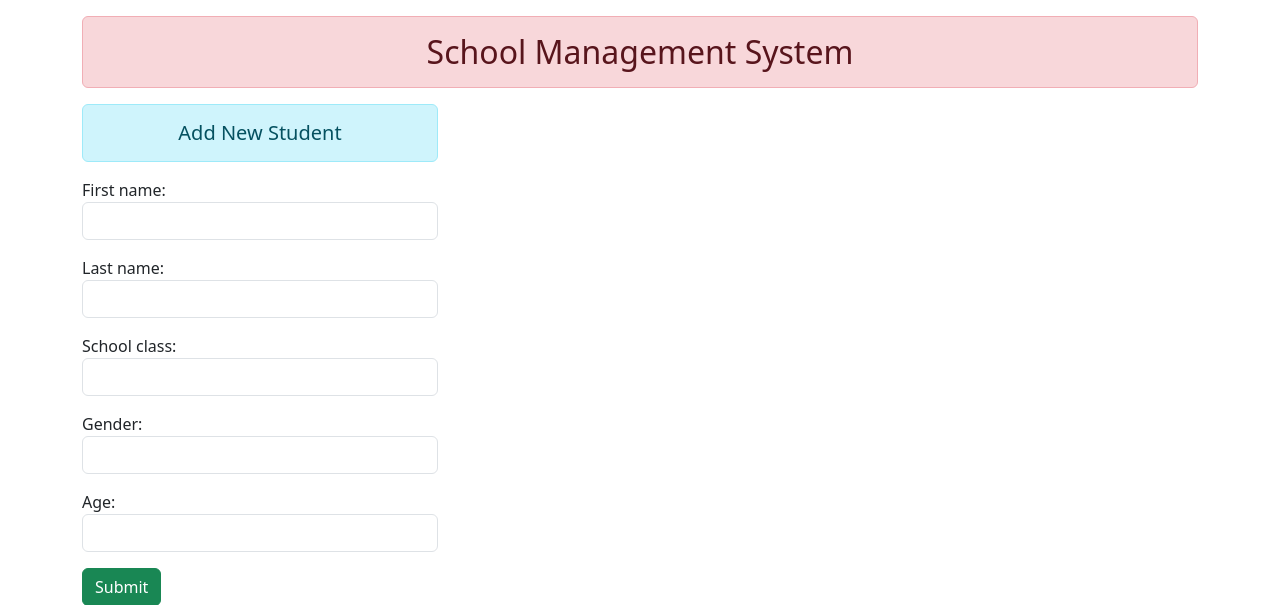
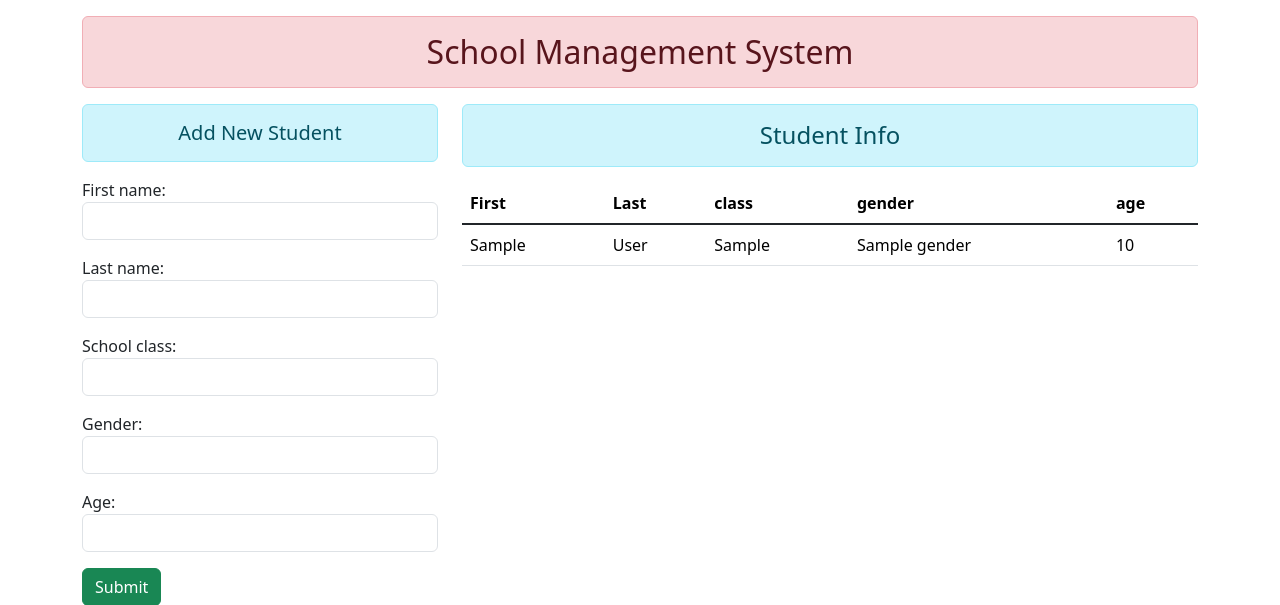
Before and after one commit to lagrandecode/studentinfo, a Django app: template school/templates/addstudent.html in a window 1280 px wide. Shown: the top 605 px of the page. Run offline with Django 4.2, Linux system fonts and the light colour scheme; tables that the repository leaves empty hold one stand-in row (values such as "Sample post"); the template is opened without the code that fills it: values that come from a table or form of the project are taken from there, most other values are stand-ins (such as "Sample title", 1, 10 or a date in 2020); some libraries are stand-ins or nearby versions.

Commit message:
"commit"

```diff
--- a/school/templates/addstudent.html
+++ b/school/templates/addstudent.html
@@ -10,6 +10,37 @@
             <input class="btn btn-success" type="submit" value="Submit">
         </form>
     </div>
+    <br>
+    <br>
+
+    <div class = col-sm-8>
+        <h4 class = "text-center alert alert-info">Student Info</h4>
+        {% for student in api %}
+
+        <table class="table">
+            <thead>
+              <tr>
+                <th scope="col">First</th>
+                <th scope="col">Last</th>
+                <th scope="col">class</th>
+                <th scope="col">gender</th>
+                <th scope="col">age</th>
+              </tr>
+            </thead>
+            <tbody class="table-group-divider">
+              <tr>
+                <td>{{student.first_name}}</td>
+                <td>{{student.last_name}}</td>
+                <td>{{student.school_class}}</td>
+                <td>{{student.gender}}</td>
+                <td>{{student.age}}</td>
+              </tr>
+            </tbody>
+          </table>
+
+        {% endfor %}
+
+    </div>
 </div>
 
 
```
Also changed, not shown: school/info/views.py (+21 -3 lines), school/templates/showstudent.html (deleted, +0 -7 lines).
